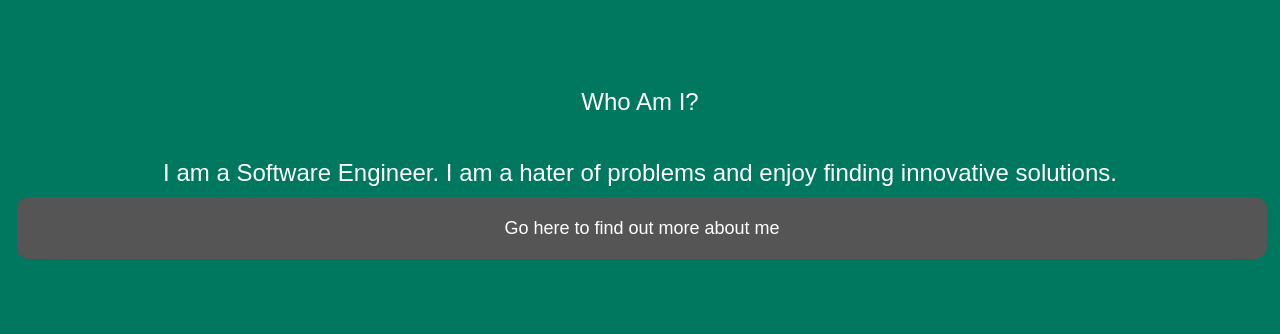
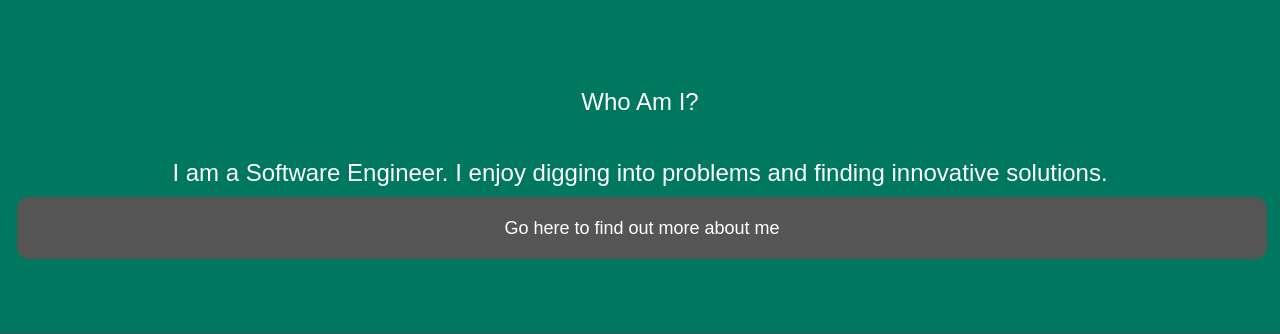
Before and after one commit to codinghavoc13/codingHavoc, a Django app: page / in a window 1280 px wide. Shown: the part 81-415 px from the top of the page. Run offline with Django 4.2, Linux system fonts and the light colour scheme; some libraries are stand-ins or nearby versions.

Commit message:
202311181101

```diff
--- a/main/templates/main/index.html
+++ b/main/templates/main/index.html
@@ -15,7 +15,7 @@ Coding Havoc - Home
     <h3 class="margin">Who Am I?</h3>
     <!-- <img src="bird.jpg" class="img-responsive img-circle margin" style="display:inline" alt="Bird" width="350"
       height="350"> -->
-    <h3>I am a Software Engineer. I am a hater of problems and enjoy finding innovative solutions.</h3>
+    <h3>I am a Software Engineer. I enjoy digging into problems and finding innovative solutions.</h3>
     <a class="myButton" role="button" href="{% url 'about' %}">Go here to find out more about me</a>
 </div>
 
```
